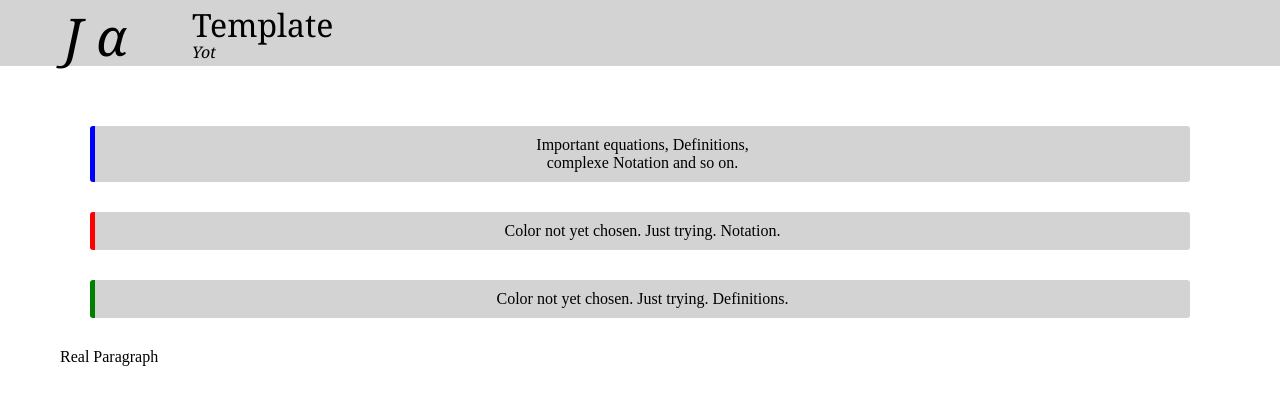
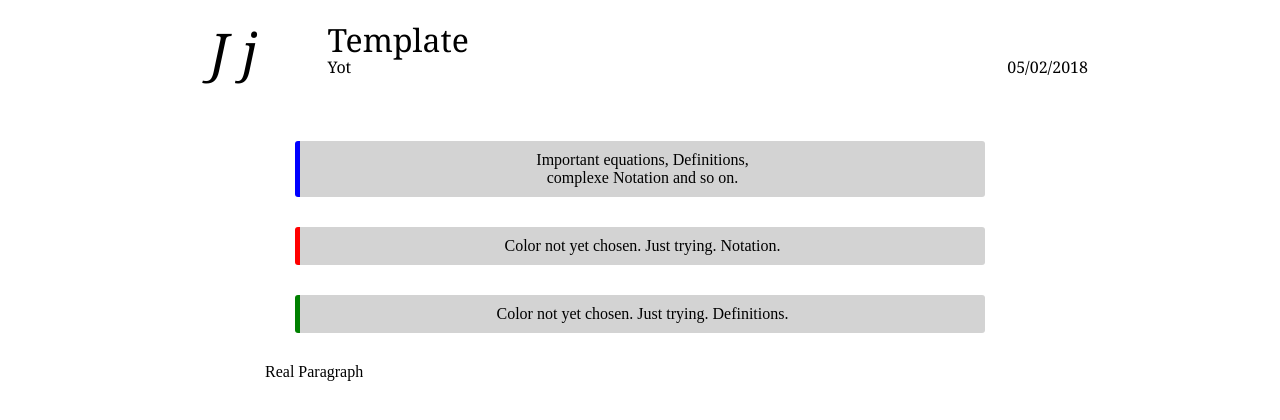
Before and after one commit to yoonjunchan/CYJ.github.io, a plain HTML site: page Yot_template.html in a window 1280 px wide. Drawn offline with Linux system fonts and the light colour scheme.

Commit message:
adjust Style. Starting first content: Gauss Integral principle.

```diff
--- a/Style/content.css
+++ b/Style/content.css
@@ -1,3 +1,4 @@
+
 .im_eq {                     /*Important equations*/
   position:relative;
   border-left:blue solid 5px;   /*I love this design! maybe change the color*/
@@ -5,7 +6,7 @@
   background-color: lightgray;  /*change this color too*/
   padding: 10px;
   margin:30px;
-  text-align:center;
+  text-align:center;          /*need new font-family*/
 }
 
 .im_note {                     /*Important Notation*/
@@ -18,7 +19,7 @@
   text-align:center;
 }
 
-.im_def {                     /*Important Notation*/
+.im_def {                     /*Important Definitions*/
   position:relative;
   border-left:green solid 5px;   /*I love this design! maybe change the color*/
   border-radius: 3px;
@@ -28,40 +29,66 @@
   text-align:center;
 }
 
+.im_what {                     /*Important....whatever. No color-side*/
+  position:relative;
+  border-radius: 3px;
+  background-color: lightgray;  /*change this color too*/
+  padding: 10px;
+  margin:30px;
+  text-align:center;
+}
+
+
 .title {                  /*title group, need a pixel-perfect position*/
   margin: 0px;
   padding:0px;
-  background-color: lightgray;
 }
 
-#fst_title{
+.sm_note {                /*ps note*/
+  font-size: 0.6em;       /*居然真的有乘起来的效果！哈哈！*/
+  font-style: italic;
+}
+
+.bold {
+  font-weight: bold;
+}
+
+#fst_title {
   float: left;
   width: 15%;
   height:60px;
   text-align: center;
   font: italic 3.25em Georgia;
+  padding-left: 10%;
 }
 
-#snd_title{
+#snd_title {
   height:35px;
   padding:3px;
   font:2em Georgia;
 }
 
-#trd_title{
+#trd_title {
   height:25px;
   font-family: Georgia;
-  font-style: italic;
+}
+
+#date {                       /*title date*/
+  position:absolute;
+  right: 15%;
 }
 
 .clear {                        /*clear floating*/
   clear:both;
 }
-#content {
-  margin: 60px;                 /*还是觉得太小了，以后再放大一点，让content靠中间*/
+
+#content {                      /*place content at the middle*/
+  margin: auto;                 /*现在缺乏的是resize时的调整*/
+  width: 60%;                   /*alternative 60-65%*/
+  padding-top: 30px;
 }
 
 body {
-  margin: 0;
+  margin:15px;
   padding: 0;
 }
--- a/Yot_template.html
+++ b/Yot_template.html
@@ -3,83 +3,14 @@
 <head>
   <title>J · Template</title>
 
-  <style type="text/css">
-    .im_eq {                     /*Important equations*/
-      position:relative;
-      border-left:blue solid 5px;   /*I love this design! maybe change the color*/
-      border-radius: 3px;
-      background-color: lightgray;  /*change this color too*/
-      padding: 10px;
-      margin:30px;
-      text-align:center;
-    }
-
-    .im_note {                     /*Important Notation*/
-      position:relative;
-      border-left:red solid 5px;   /*I love this design! maybe change the color*/
-      border-radius: 3px;
-      background-color: lightgray;  /*change this color too*/
-      padding: 10px;
-      margin:30px;
-      text-align:center;
-    }
-
-    .im_def {                     /*Important Notation*/
-      position:relative;
-      border-left:green solid 5px;   /*I love this design! maybe change the color*/
-      border-radius: 3px;
-      background-color: lightgray;  /*change this color too*/
-      padding: 10px;
-      margin:30px;
-      text-align:center;
-    }
-
-    .title {                  /*title group, need a pixel-perfect position*/
-      margin: 0px;
-      padding:0px;
-      background-color: lightgray;
-    }
-
-    #fst_title{
-      float: left;
-      width: 15%;
-      height:60px;
-      text-align: center;
-      font: italic 3.25em Georgia;
-    }
-
-    #snd_title{
-      height:35px;
-      padding:3px;
-      font:2em Georgia;
-    }
-
-    #trd_title{
-      height:25px;
-      font-family: Georgia;
-      font-style: italic;
-    }
-
-    .clear {                        /*clear floating*/
-      clear:both;
-    }
-    #content {
-      margin: 60px;                 /*还是觉得太小了，以后再放大一点，让content靠中间*/
-    }
-
-    body {
-      margin: 0;
-      padding: 0;
-    }
-
-  </style>
+  <link rel="stylesheet" type="text/css" href="./Style/content.css" />
 
 </head>
 <body>
   <div class="title">
-    <p id="fst_title"  class="title">J α</p>          <!--cool looking Greek Alphabet-->
+    <p id="fst_title"  class="title">J j</p>          <!--cool looking Greek Alphabet-->
     <h1 id="snd_title"  class="title">Template</h1>     <!--real title-->
-    <p id="trd_title"   class="title">Yot</p>           <!--name of the Greek Alphabet，可是现在觉得副标题不该这么搞-->
+    <p id="trd_title"   class="title">Yot <span id="date">05/02/2018</span></p>           <!--name of the Greek Alphabet，可是现在觉得副标题不该这么搞-->
   </div>
 
   <div class="clear"></div>
```
Also changed, not shown: Gamma_GaussIntegralSatz.html (+8 -3 lines), 1 other file.
